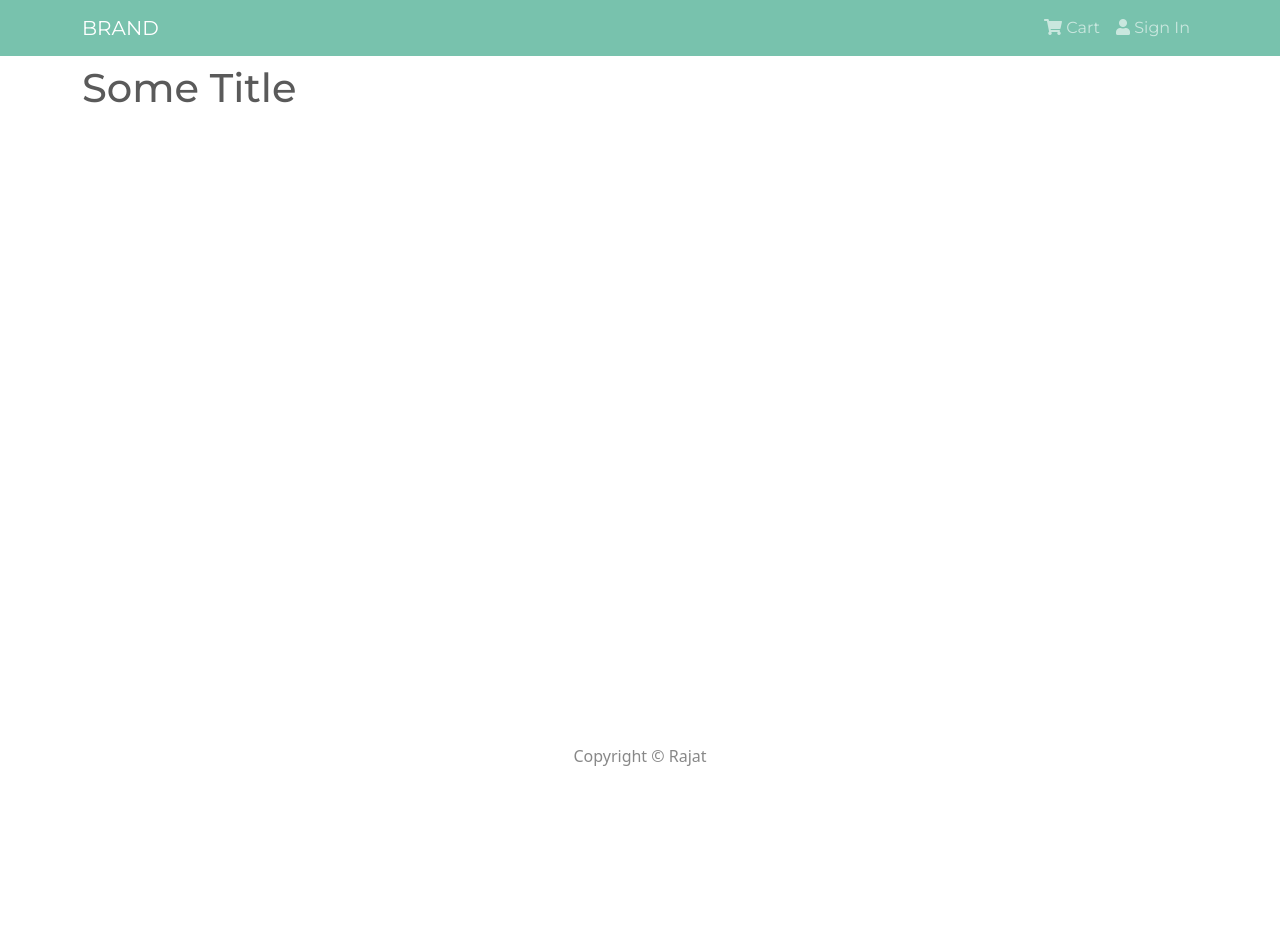
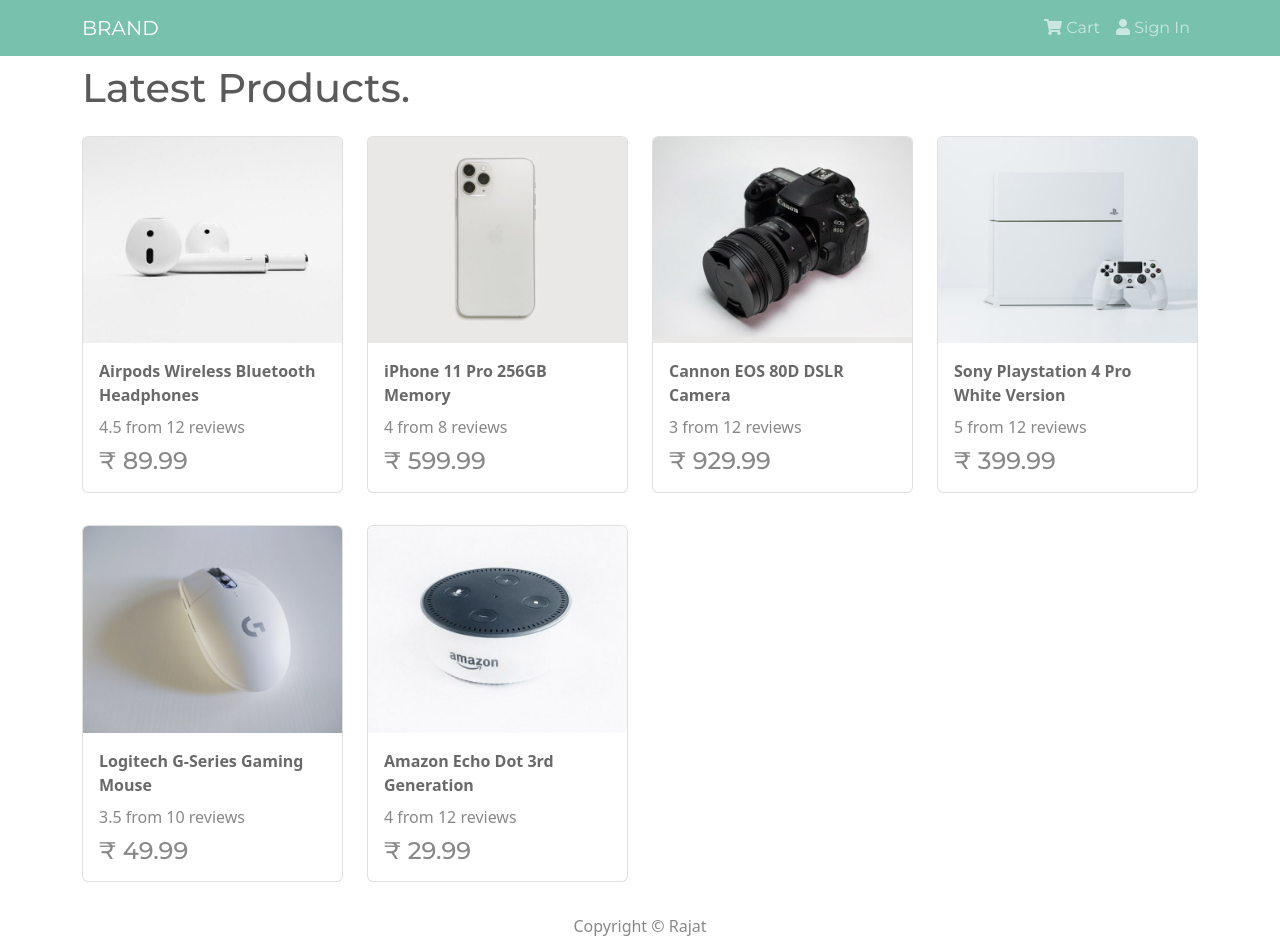
Before and after one commit to TMjewel1010/ecommerce, a React (Create React App) app in the folder frontend/: page / in a window 1280 px wide. Before the commit the page ends 800 px from the top, so only its background shows below. Built offline with nearby package versions, Linux system fonts and the light colour scheme.

Commit message:
add products to the home page

```diff
--- a/frontend/src/App.js
+++ b/frontend/src/App.js
@@ -2,6 +2,8 @@
 import { Container } from 'react-bootstrap';
 import Header from './components/Header';
 import Footer from './components/Footer';
+
+import HomePage from './pages/HomePage';
 
 const App = () => {
 	return (
@@ -9,7 +11,7 @@
 			<Header />
 			<main className='py-2'>
 				<Container>
-					<h1>Some Title</h1>
+					<HomePage />
 				</Container>
 			</main>
 			<Footer />
--- /dev/null
+++ b/frontend/src/components/Product.js
@@ -0,0 +1,30 @@
+import React from 'react';
+import { Card } from 'react-bootstrap';
+
+const Product = ({ product }) => {
+	return (
+		<Card className='my-3 p-0'>
+			<a href={`product/${product._id}`}>
+				<Card.Img src={product.image} variant='top' />
+			</a>
+
+			<Card.Body>
+				<a
+					href={`product/${product._id}`}
+					style={{ color: 'dimgray', textDecoration: 'none' }}>
+					<Card.Title as='p'>
+						<strong>{product.name}</strong>
+					</Card.Title>
+				</a>
+				<Card.Text as='div'>
+					<div className='my-2'>
+						{product.rating} from {product.numReviews} reviews
+					</div>
+				</Card.Text>
+				<Card.Text as='h4'>&#x20B9; {product.price}</Card.Text>
+			</Card.Body>
+		</Card>
+	);
+};
+
+export default Product;
--- /dev/null
+++ b/frontend/src/pages/HomePage.js
@@ -0,0 +1,23 @@
+import React from 'react';
+import products from '../products';
+import Product from '../components/Product.js';
+import { Row, Col } from 'react-bootstrap';
+
+const HomePage = () => {
+	return (
+		<>
+			<h1>Latest Products.</h1>
+			<Row>
+				{products.map((product) => {
+					return (
+						<Col sm={12} md={6} lg={4} xl={3}>
+							<Product product={product} key={product._id} />
+						</Col>
+					);
+				})}
+			</Row>
+		</>
+	);
+};
+
+export default HomePage;
```
